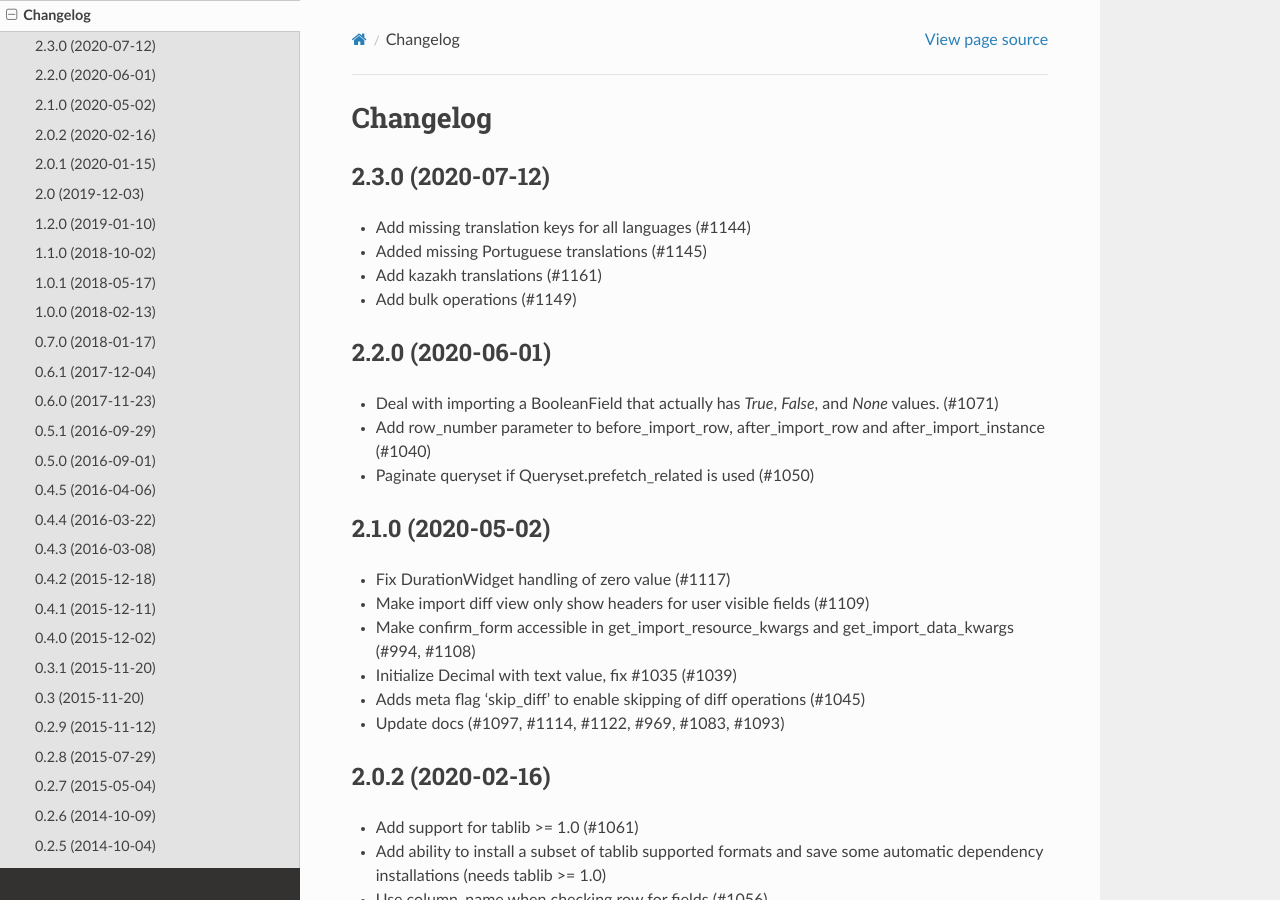
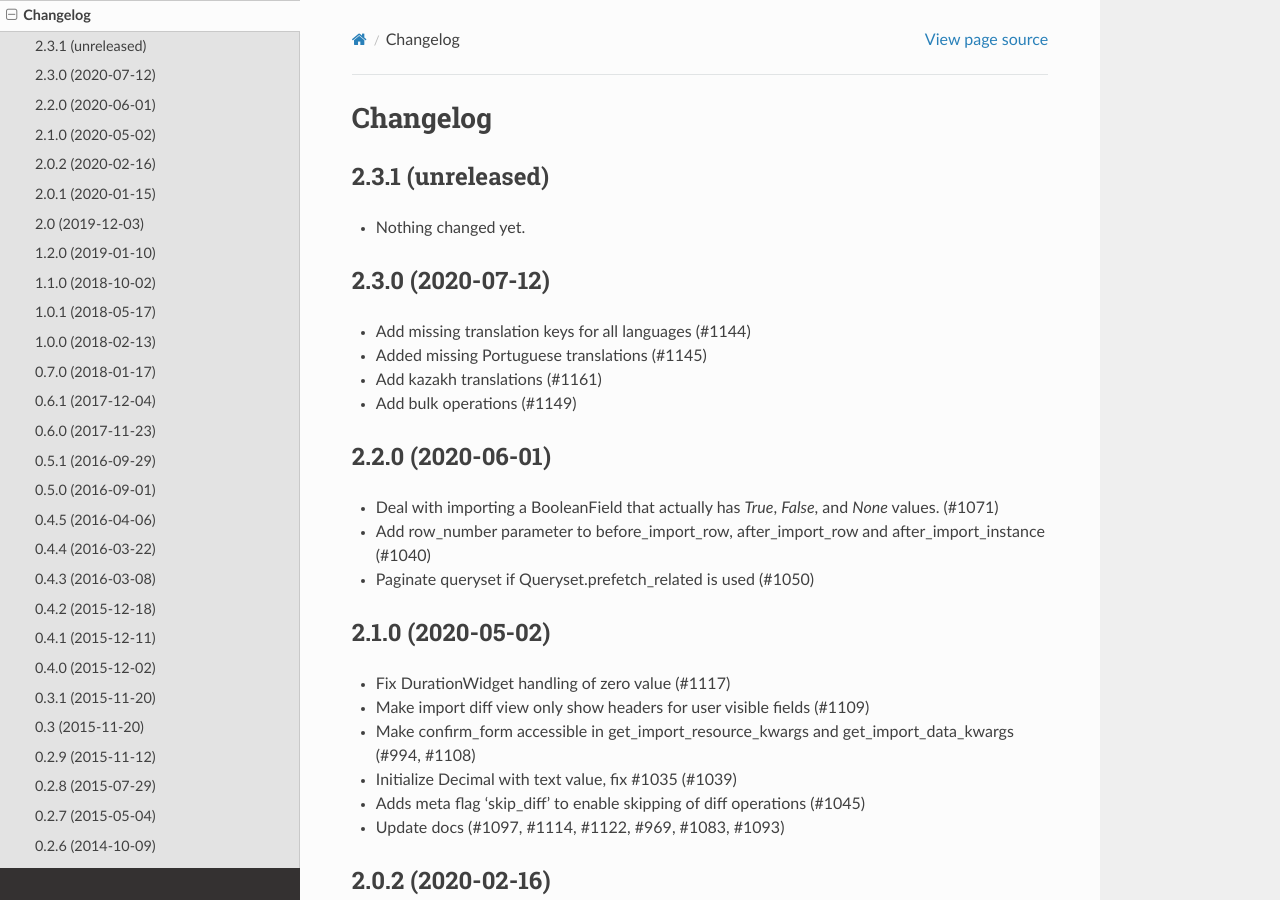
Before and after one commit to django-import-export/django-import-export, a Sphinx documentation site: the page built from docs/changelog.rst, in a window 1280 px wide and 900 px high. Built offline with Sphinx 7.4.7 and the Read the Docs theme 2.0.0, drawn with Linux system fonts in a browser that asks for light colours.

Commit message:
Back to development: 2.3.1

```diff
--- a/docs/changelog.rst
+++ b/docs/changelog.rst
@@ -1,5 +1,11 @@
 Changelog
 =========
+
+
+2.3.1 (unreleased)
+------------------
+
+- Nothing changed yet.
 
 
 2.3.0 (2020-07-12)
--- a/import_export/__init__.py
+++ b/import_export/__init__.py
@@ -1 +1 @@
-__version__ = '2.3.0'
+__version__ = '2.3.1.dev0'
```
